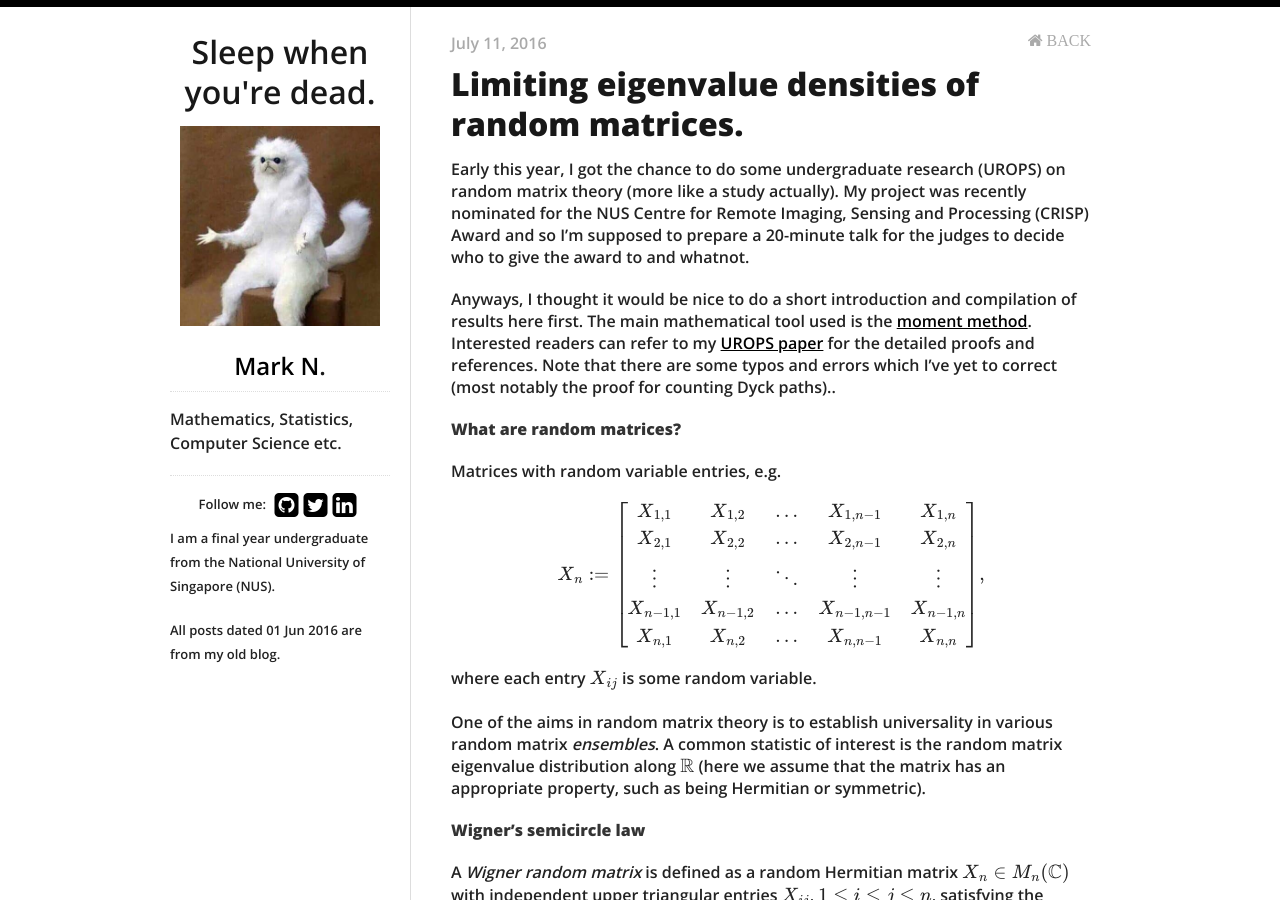
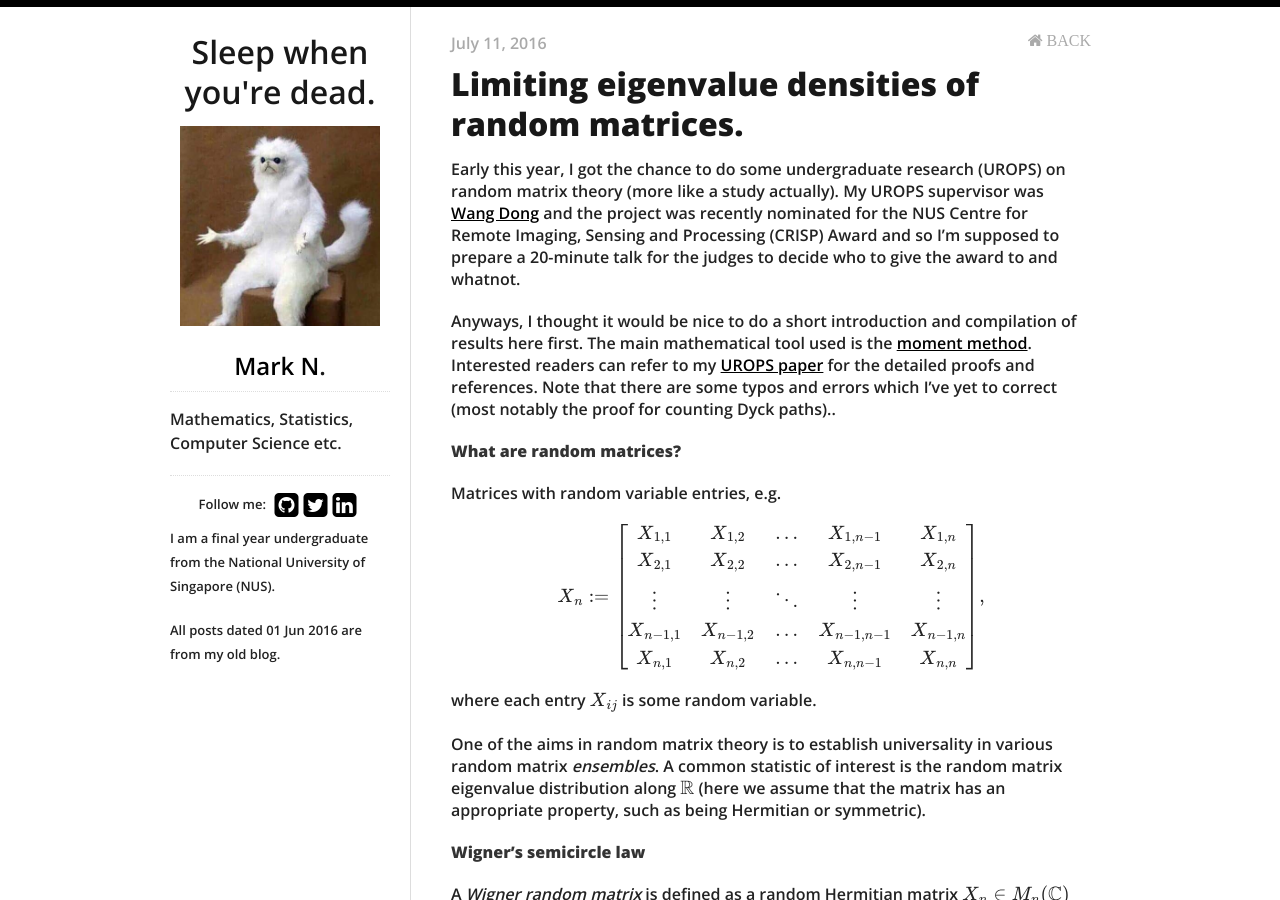
Before and after one commit to Wentong-DST/Wentong-DST.github.io, a Jekyll site: the page built from _posts/2016-07-11-limiting-eigenvalue-densities-of-random-matrices.md, in a window 1280 px wide and 900 px high. Built offline with Jekyll 4.4.1, drawn with Linux system fonts in a browser that asks for light colours; nearby versions of some CDN libraries; formulas are drawn with MathJax 3.

Commit message:
updated link

```diff
--- a/_posts/2016-07-11-limiting-eigenvalue-densities-of-random-matrices.md
+++ b/_posts/2016-07-11-limiting-eigenvalue-densities-of-random-matrices.md
@@ -6,7 +6,7 @@ author: Mark N
 categories:
 ---
 
-Early this year, I got the chance to do some undergraduate research (UROPS) on random matrix theory (more like a study actually). My project was recently nominated for the NUS Centre for Remote Imaging, Sensing and Processing (CRISP) Award and so I'm supposed to prepare a 20-minute talk for the judges to decide who to give the award to and whatnot.
+Early this year, I got the chance to do some undergraduate research (UROPS) on random matrix theory (more like a study actually). My UROPS supervisor was [<u>Wang Dong</u>](http://www.math.nus.edu.sg/~matwd/) and the project was recently nominated for the NUS Centre for Remote Imaging, Sensing and Processing (CRISP) Award and so I'm supposed to prepare a 20-minute talk for the judges to decide who to give the award to and whatnot.
 
 Anyways, I thought it would be nice to do a short introduction and compilation of results here first. The main mathematical tool used is the [<u>moment method</u>](https://en.wikipedia.org/wiki/Method_of_moments_(probability_theory)). Interested readers can refer to my [<u>UROPS paper</u>](/pdf/ma3288.pdf "ma3288.pdf") for the detailed proofs and references. Note that there are some typos and errors which I've yet to correct (most notably the proof for counting Dyck paths)..
 
```
